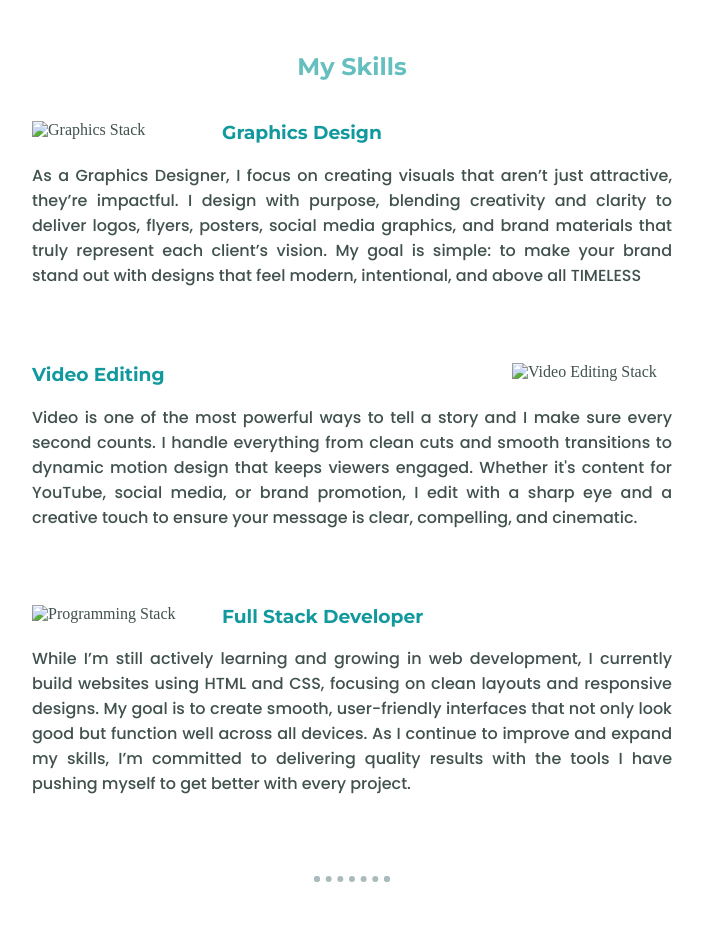
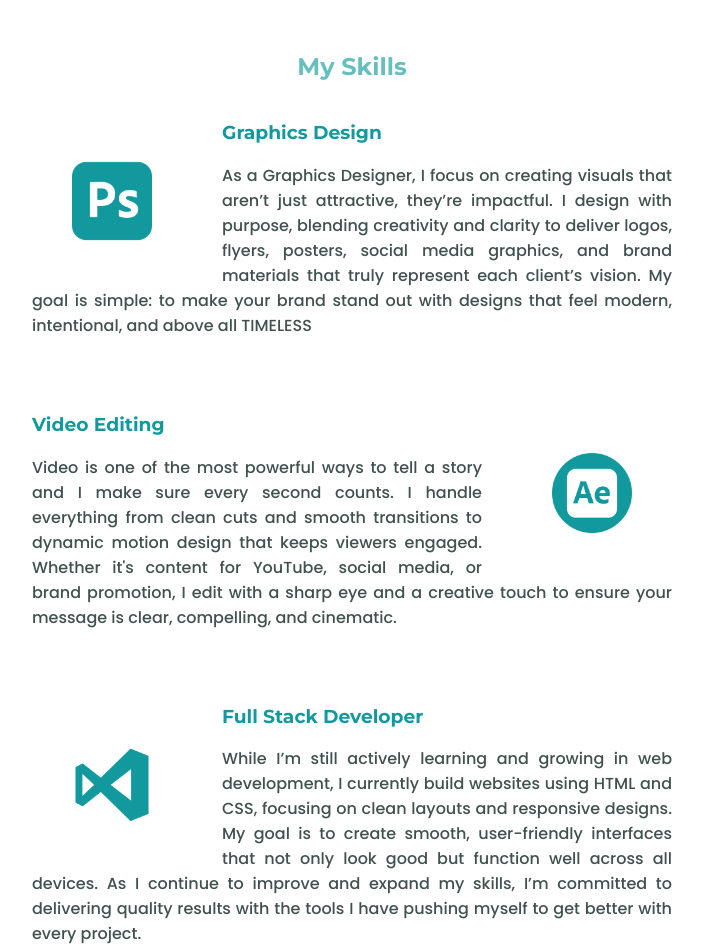
Before and after one commit to time-less-dev/my-portfolio, a plain HTML site: page index.html in a window 1280 px wide. Shown: the part 1400-2349 px from the top of the page, without its empty margins (288-991 px from the left). Drawn offline with Linux system fonts and the light colour scheme.

Commit message:
Update index.html

```diff
--- a/index.html
+++ b/index.html
@@ -48,7 +48,7 @@
 
         <div class="skill-row">
           <img
-            src="/Images/photoshop.png"
+            src="photoshop.png"
             alt="Graphics Stack"
             class="skill-image" />
           <h3>Graphics Design</h3>
@@ -64,7 +64,7 @@
 
         <div class="skill-row">
           <img
-            src="/Images/after-effects.png"
+            src="after-effects.png"
             alt="Video Editing Stack"
             class="skill-image2" />
           <h3>Video Editing</h3>
@@ -80,7 +80,7 @@
 
         <div class="skill-row3">
           <img
-            src="/Images/logo.png"
+            src="logo.png"
             alt="Programming Stack"
             class="skill-image3" />
           <h3>Full Stack Developer</h3>
```
